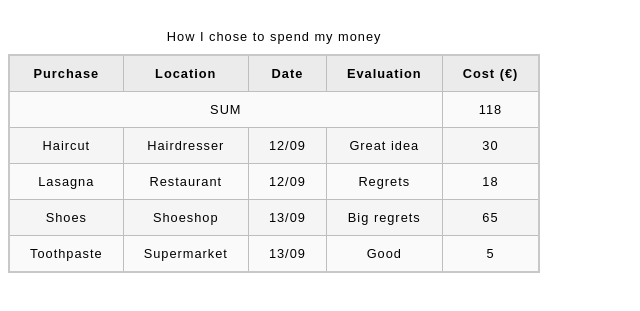
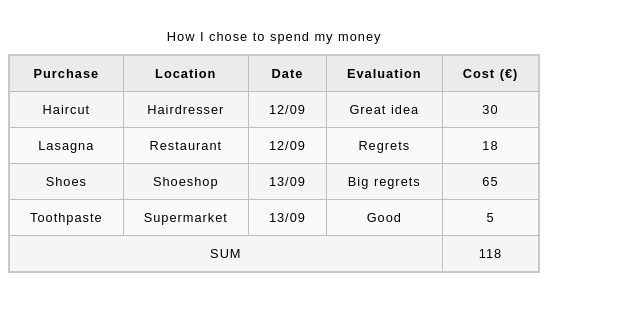
Before and after one commit to mothibimalebana/theOdinProject, a plain HTML site: page practice/tableStructure/index.html in a window 1280 px wide. Shown: the part 61-372 px from the top of the page, without its empty margins (0-640 px from the left). Drawn offline with Linux system fonts and the light colour scheme.

Commit message:
added table structure and moved 'SUM' to bottom

```diff
--- a/practice/tableStructure/index.html
+++ b/practice/tableStructure/index.html
@@ -13,6 +13,7 @@
 
       <table>
         <caption>How I chose to spend my money</caption>
+          <theader>
               <tr>
                 <th>Purchase</th>
                 <th>Location</th>
@@ -20,10 +21,8 @@
                 <th>Evaluation</th>
                 <th>Cost (€)</th>
               </tr>
-          <tr>
-            <td colspan="4">SUM</td>
-            <td>118</td>
-          </tr>
+          </theader>
+          <tbody>
               <tr>
                 <td>Haircut</td>
                 <td>Hairdresser</td>
@@ -52,6 +51,13 @@
                 <td>Good</td>
                 <td>5</td>
               </tr>
+          </tbody>
+          <tfoot>
+              <tr>
+                <td colspan="4">SUM</td>
+                <td>118</td>
+              </tr>
+          </tfoot>
     </table>
 
   </body>
```
Lines whose indentation alone changed are shown as unchanged.
